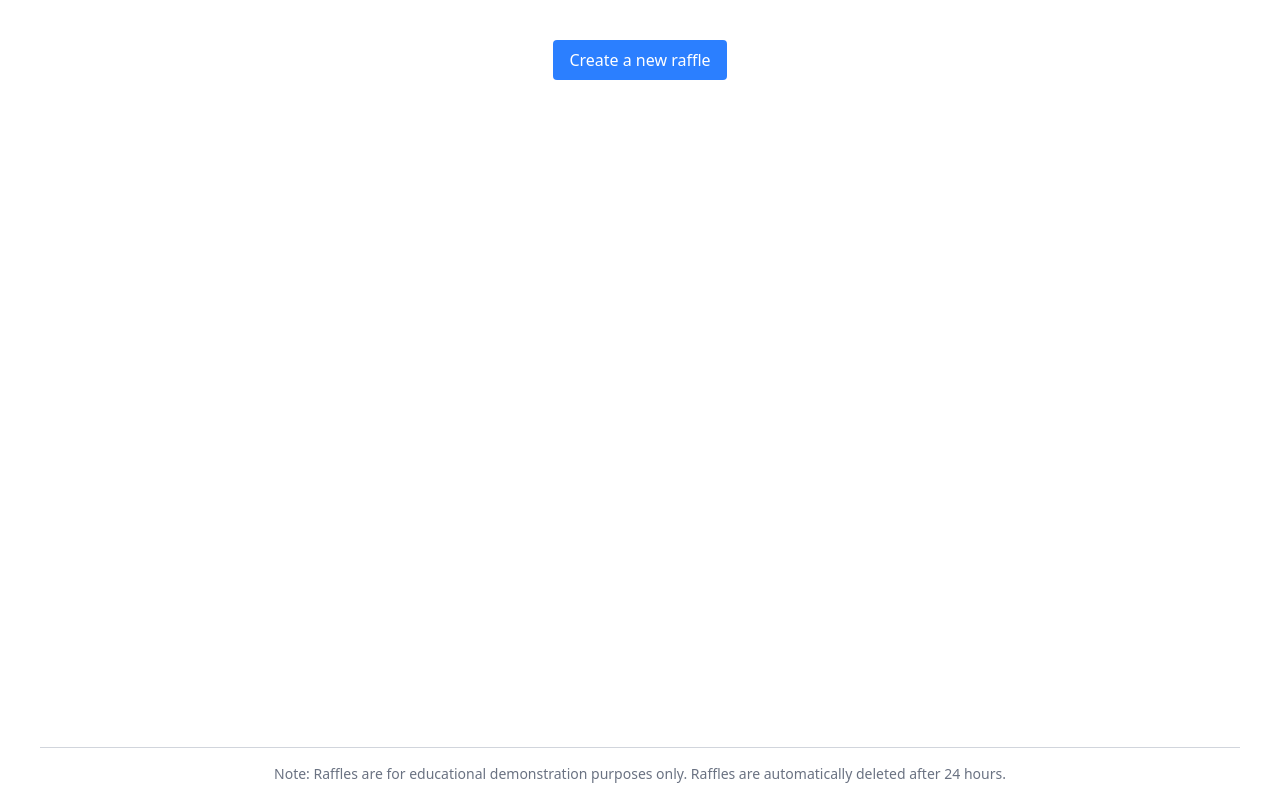
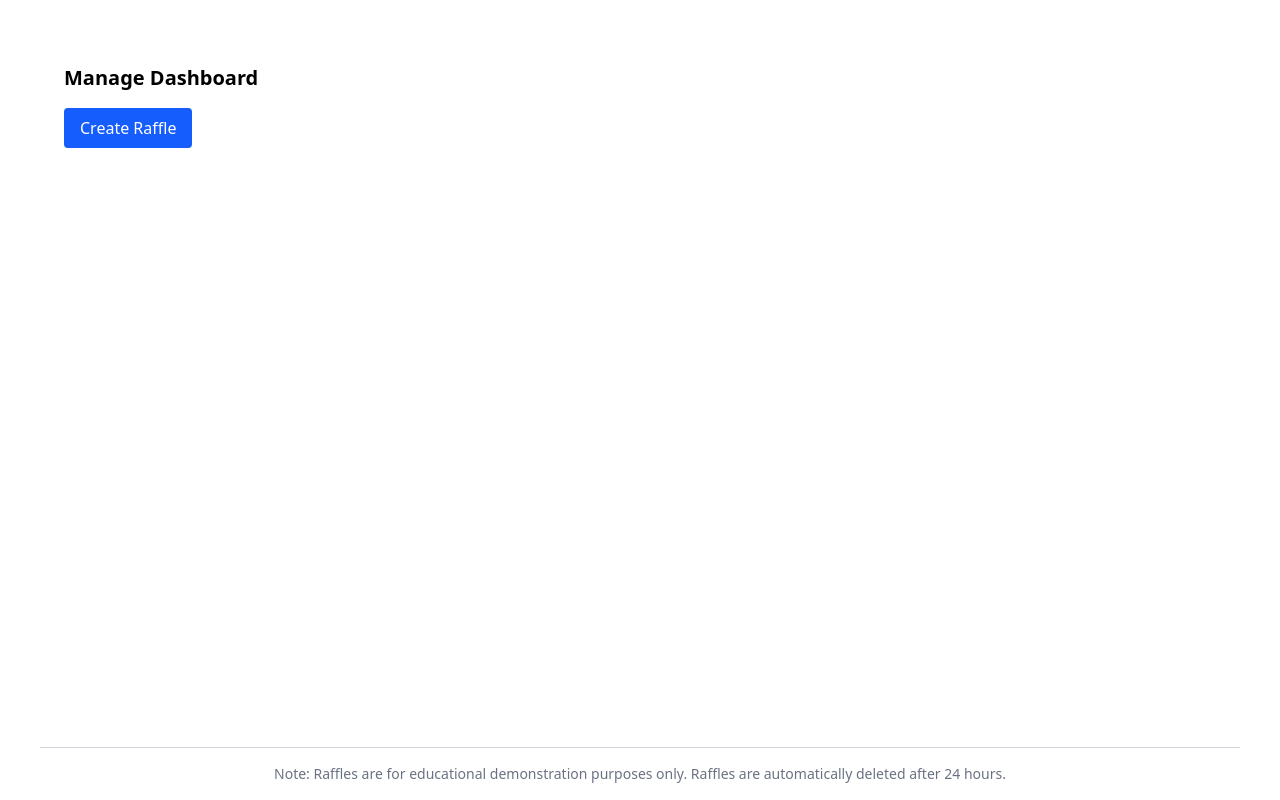
Before and after one commit to PerryHighCS/ActiveBits, a React (Vite) app in the folder client/: page /manage in a window 1280 px wide. Built offline with nearby package versions, Linux system fonts and the light colour scheme.

Commit message:
preparing to add www-sim sessions by splitting RaffleManager

```diff
--- a/client/index.html
+++ b/client/index.html
@@ -2,10 +2,10 @@
 <html lang="en">
   <head>
     <meta charset="UTF-8" />
-    <meta content='width=device-width; initial-scale=1.0; maximum-scale=1.0; user-scalable=0;' name='viewport' />
+    <meta content='width=device-width, initial-scale=1.0, maximum-scale=1.0, user-scalable=0' name='viewport' />
     <meta name="viewport" content="width=device-width" />
     <link rel="stylesheet" href="src/index.css" />
-    <title>RaffleTickets</title>
+    <title>ActiveBits</title>
   </head>
   <body>
     <div id="root"></div>
--- a/client/src/App.jsx
+++ b/client/src/App.jsx
@@ -2,6 +2,7 @@ import { useState } from 'react'
 import { BrowserRouter, Routes, Route } from "react-router";
 import TicketPage from "./components/tickets/TicketPage";
 import RaffleManager from "./components/manager/RaffleManager";
+import ManageDashboard from './components/manager/ManageDashboard';
 
 /**
  * The main App component that sets up the routing for the application, using React Router
@@ -18,7 +19,9 @@ export default function App() {
       <div className='w-full flex-grow'>
         <BrowserRouter>
           <Routes>
-            <Route path="/manage" element={<RaffleManager />} />
+            <Route path="/manage" element={<ManageDashboard />} />
+            <Route path="/manage/raffle" element={<RaffleManager />} />
+            <Route path="/manage/raffle/:sessionId" element={<RaffleManager />} />
             <Route path="/:sessionId" element={<TicketPage />} />
             <Route path="/" element={<TicketPage />} />
           </Routes>
--- /dev/null
+++ b/client/src/components/manager/ManageDashboard.jsx
@@ -0,0 +1,45 @@
+// ManageDashboard.jsx
+import { useNavigate } from 'react-router-dom';
+
+export default function ManageDashboard() {
+  const navigate = useNavigate();
+
+  const createSession = async (type) => {
+    try {
+      const res = await fetch(`/api/${type}/create`, {
+        method: 'GET',
+        headers: { 'Content-Type': 'application/json' },
+      });
+
+      if (!res.ok) throw new Error('Failed to create session');
+
+      const data = await res.json();
+      navigate(`/manage/${type}/${data.sessionId}`);
+    } catch (err) {
+      console.error(err);
+      alert('Could not create session.');
+    }
+  };
+
+  return (
+    <div className="p-6">
+      <h1 className="text-xl font-bold mb-4">Manage Dashboard</h1>
+      <div className="space-x-4">
+        <button
+          className="bg-blue-600 text-white px-4 py-2 rounded"
+          onClick={() => createSession('raffle')}
+        >
+          Create Raffle
+        </button>
+        {/*
+        <button
+          className="bg-green-600 text-white px-4 py-2 rounded"
+          onClick={() => createSession('www-sim')}
+        >
+          Create WWW-Sim
+        </button>
+        */}
+      </div>
+    </div>
+  );
+}
--- a/client/src/components/manager/RaffleManager.jsx
+++ b/client/src/components/manager/RaffleManager.jsx
@@ -1,5 +1,5 @@
-import React, { useState, useEffect } from 'react';
-import { useSearchParams, createSearchParams } from 'react-router-dom';
+import React, { useState, useEffect, useRef } from 'react';
+import { useParams, useNavigate } from 'react-router-dom';
 import Button from '@src/components/ui/Button';
 import RaffleLink from './RaffleLink';
 import TicketsList from './TicketsList';
@@ -13,60 +13,38 @@ import WinnerMessage from './WinnerMessage';
  * @returns {React.Component} The RaffleManager component.
  */
 const RaffleManager = () => {
-    // Obtain current search params and a setter function.
-    const [searchParams, setSearchParams] = useSearchParams();
     const [loading, setLoading] = useState(false);
     const [tickets, setTickets] = useState([]);
     const [winners, setWinners] = useState([]);
     const [raffleType, setRaffleType] = useState('standard');
-    const [message, setMessage] = useState('');
+    const [message, setMessageText] = useState('');
+    const [buttonUrl, setButtonUrl] = useState('');
+    const [ticketPoll, setTicketPoll] = useState(true);
+    const ticketPollRef = useRef(ticketPoll);
 
-    // Extract the raffleId query parameter.
-    let raffleId = searchParams.get('raffleId');
+    const { sessionId: raffleId } = useParams(); // the session ID from the URL as the raffleId
+    const navigate = useNavigate();
 
-    /**
-     *  Create a new raffle by making a request to the server to create a new raffle
-     *  and update the URL with the new raffleId.
-     *  @returns {Promise<void>}
-     */
-    let createRaffle = async () => {
-        if (!raffleId) {
-            setLoading(true);
+    let setMessage = (msg, url) => {
+        setMessageText(msg);
+        setButtonUrl(url);
+    }
 
-            try {
-                const response = await fetch('/api/raffle/createRaffle');
-                if (!response.ok) {
-                    throw new Error(`Error: ${response.statusText}`);
-                }
-                const data = await response.json();
-                // The API returns { raffleId: "some-id" }
-                const newRaffleId = data.raffleId;
-                // Update the query parameters to include the new raffle id.
-                setSearchParams({ raffleId: newRaffleId });
-                setMessage('');
-            } catch (error) {
-                alert('Failed to generate raffle id:' + error);
-            } finally {
-                setLoading(false);
-            }
-        }
-    };
+    let exitRaffle = () => {
+        navigate('/manage');
+    }
+
+    // Keep track of the latest ticketPoll value
+    useEffect(() => {
+        ticketPollRef.current = ticketPoll;
+    }, [ticketPoll]);
 
     // Clear the winners and tickets when the raffleId changes.
     useEffect(() => {
         setWinners([]);
         setTickets([]);
+        setTicketPoll(true);
     }, [raffleId]);
-
-    /**
-     * Clear a specific search parameter from the URL.
-     * @param {string} paramName - The name of the search parameter to clear.
-     */
-    const clearSearchParam = (paramName) => {
-        const newSearchParams = new URLSearchParams(searchParams.toString());
-        newSearchParams.delete(paramName);
-        setSearchParams(createSearchParams(newSearchParams).toString(), { replace: true });
-    };
 
     /**
      * Delete the raffle by making a request to the server to delete the raffle
@@ -90,16 +68,15 @@ const RaffleManager = () => {
 
                 if (successful) {
                     // Update the query parameters to remove the raffle id.
-                    clearSearchParam('raffleId');
+                    exitRaffle();
                 }
             } catch (error) {
                 if (error.status !== 404) {
-                    setMessage('Failed to delete raffle id:' + error);
-                    clearSearchParam('raffleId');
+                    setMessage('Failed to delete raffle id:' + error, '/manage');
                 }
                 else {
                     // If the raffleId is not found, we can just clear it from the URL.
-                    clearSearchParam('raffleId');
+                    exitRaffle();
                 }
             } finally {
                 setLoading(false);
@@ -107,15 +84,35 @@ const RaffleManager = () => {
         }
     }
 
+    /**
+     * Handle errors when fetching tickets. If the raffle is not found, clear the raffleId from the URL.
+     * @param {Error} error - The error object.
+     */
+    const handleTicketError = (error) => {
+        if (error.cause && error.cause.status === 404) {
+            setMessage('Raffle not found. Please create a new raffle.', '/manage');
+        }
+        else {
+            setMessage ('An error occurred while fetching tickets: ' + error);
+            setTicketPoll(false);
+        }
+    }
+
     // Fetch tickets for the current raffleId every 3 seconds by polling the server to keep the ticket list updated.
     useEffect(() => {
-        if (!raffleId) return;
+        if (!raffleId) {
+            setTicketPoll(false);
+            return;
+        }
 
-        // Function to fetch tickets
+        // Fetch tickets unless polling is stopped
         const fetchTickets = () => {
+            if (!raffleId || !ticketPollRef.current) return;
+
             fetch(`/api/raffle/listTickets/${raffleId}`)
                 .then((response) => {
                     if (!response.ok) {
+                        setTicketPoll(false);
                         // Handle errors here if necessary
                         throw new Error('Failed to fetch tickets', { cause: response, status: response.status });
                     }
@@ -126,7 +123,7 @@ const RaffleManager = () => {
                     // Assume the API returns { tickets: [ { id, number }, ... ] }
                     setTickets(data.tickets || []);
                 })
-                .catch((error) => handleError(error));
+                .catch((error) => handleTicketError(error));
         };
 
         // Fetch immediately
@@ -144,14 +141,20 @@ const RaffleManager = () => {
      *                          2 - pair raffle (2 tickets)
      */
     const raffle = async (num) => {
-        if (num == -1) {
+        // Make sure that the number of tickets requested is not greater than the available tickets
+        if (num > tickets.length || (num === -1 && tickets.length < 3)) {
+            setMessage('Not enough tickets to run this raffle');
+            return;
+        }
+
+        if (num === -1) {
             setRaffleType('group');
             num = Math.min(Math.floor(Math.random() * (tickets.length - 3)) + 3, 6);
         }
-        else if (num == 1) {
+        else if (num === 1) {
             setRaffleType('standard');
         }
-        else if (num == 2) {
+        else if (num === 2) {
             setRaffleType('pair');
         }
 
@@ -169,31 +172,24 @@ const RaffleManager = () => {
         setWinners(winningTickets);
     }
 
-    /**
-     * Handle errors when fetching tickets. If the raffle is not found, clear the raffleId from the URL.
-     * @param {Error} error - The error object.
-     */
-    const handleError = (error) => {
-        if (error.cause && error.cause.status === 404) {
-            setMessage('Raffle not found. Please create a new raffle.');
-            clearSearchParam('raffleId');
-        }
-        else {
-            setMessage ('An error occurred while fetching tickets: ' + error);
-        }
-    }
-
     return (
         <div className='flex flex-col items-center justify-center w-full'>
             {/* Display a message if there is one */}
-            {message && <div className='border rounded border-red-500 p-4 mb-4'>{message}</div>}
-
+            {message && <div className='border rounded border-red-500 p-4 mb-4'>
+                <div className='text-center mb-2'>{message}</div>
+                {buttonUrl && (
+                    <div className='flex justify-center'>
+                        <Button onClick={() => navigate(buttonUrl)}>OK</Button>
+                    </div>
+                )}
+            </div>
+            }
             {/* Display the raffle ID and ticket list if a raffle ID is present */}
             {raffleId &&
                 <div className='flex flex-col items-center w-full border border-gray-300 p-4 rounded-lg shadow-md'>
                     <div className='flex flex-row items-center justify-between w-full'>
                         <h3 className='text-lg font-semibold block'>Raffle ID: {raffleId}</h3>
-                        <Button variant='text' className='block' onClick={() => { deleteRaffle(raffleId) }}>❌</Button>
+                        <Button variant='text' className='block' onClick={deleteRaffle}>❌</Button>
                     </div>
 
                     {/* Display the raffle link or the winning raffle total */}
@@ -205,7 +201,7 @@ const RaffleManager = () => {
 
                     {/* Display the list of tickets */}
                     <div className='border-t border-b border-gray-300 w-full mt-4'>
-                        <TicketsList raffleId={raffleId} tickets={tickets} onError={handleError}></TicketsList>
+                        <TicketsList raffleId={raffleId} tickets={tickets} onError={handleTicketError}></TicketsList>
                     </div>
 
                     {/* Display the raffle buttons to run the raffle if there is an minimum number of tickets */}
@@ -217,11 +213,6 @@ const RaffleManager = () => {
                 </div>
             }
 
-            {/* Display a button to create a new raffle if there is no raffle ID */}
-            {!(raffleId) &&
-                <Button onClick={() => createRaffle()}>Create a new raffle</Button>
-            }
-
         </div>
 
     );
```
Also changed, not shown: 1 other file (tests, documents, lock files or other folders).
